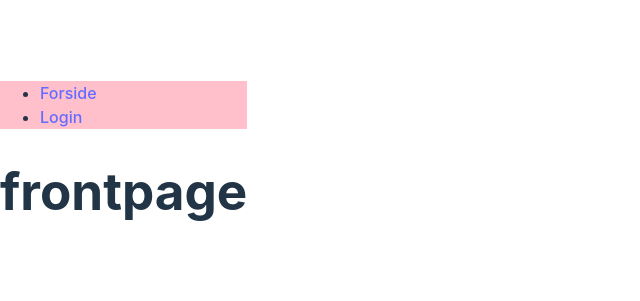
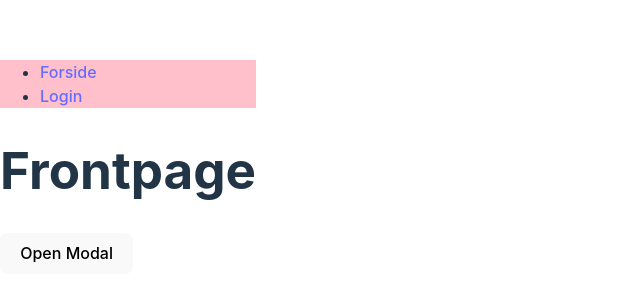
Before and after one commit to katrinedelrosario/codeChallenge, a React (Vite) app: page / in a window 1280 px wide. Shown: the part 241-542 px from the top of the page, without its empty margins (0-640 px from the left). Built offline with nearby package versions, Linux system fonts and the light colour scheme.

Commit message:
Modal is working, minimal styling

```diff
--- a/src/components/Modal/Modal.jsx
+++ b/src/components/Modal/Modal.jsx
@@ -1,5 +1,12 @@
-export const Modal = () => {
-    return(
-        <div></div>
-    )
-}
+export const Modal = ({ setIsOpen, content }) => {
+  return (
+    <>
+      <div onClick={() => setIsOpen(false)}>
+        <div>
+          <h5>{content}</h5>
+        </div>
+        <button onClick={() => setIsOpen(false)}>x</button>
+      </div>
+    </>
+  );
+};
--- a/src/pages/frontpage/frontpage.jsx
+++ b/src/pages/frontpage/frontpage.jsx
@@ -1,5 +1,23 @@
+import { useState } from "react";
+import { Modal } from "../../components/Modal/Modal";
+
 export const Frontpage = () => {
-    return(
-        <h1>frontpage</h1>
-    )
-}
+  const [isOpen, setIsOpen] = useState(false);
+  return (
+    <>
+      <h1>Frontpage</h1>
+      <section>
+        <button onClick={() => setIsOpen(true)}>Open Modal</button>
+        {isOpen && (
+          <Modal
+            setIsOpen={setIsOpen}
+            content="You spin me right 'round, baby, right 'round
+            Like a record, baby, right 'round, 'round, 'round
+            You spin me right 'round, baby, right 'round
+            Like a record, baby, right 'round, 'round, 'round"
+          />
+        )}
+      </section>
+    </>
+  );
+};
```
